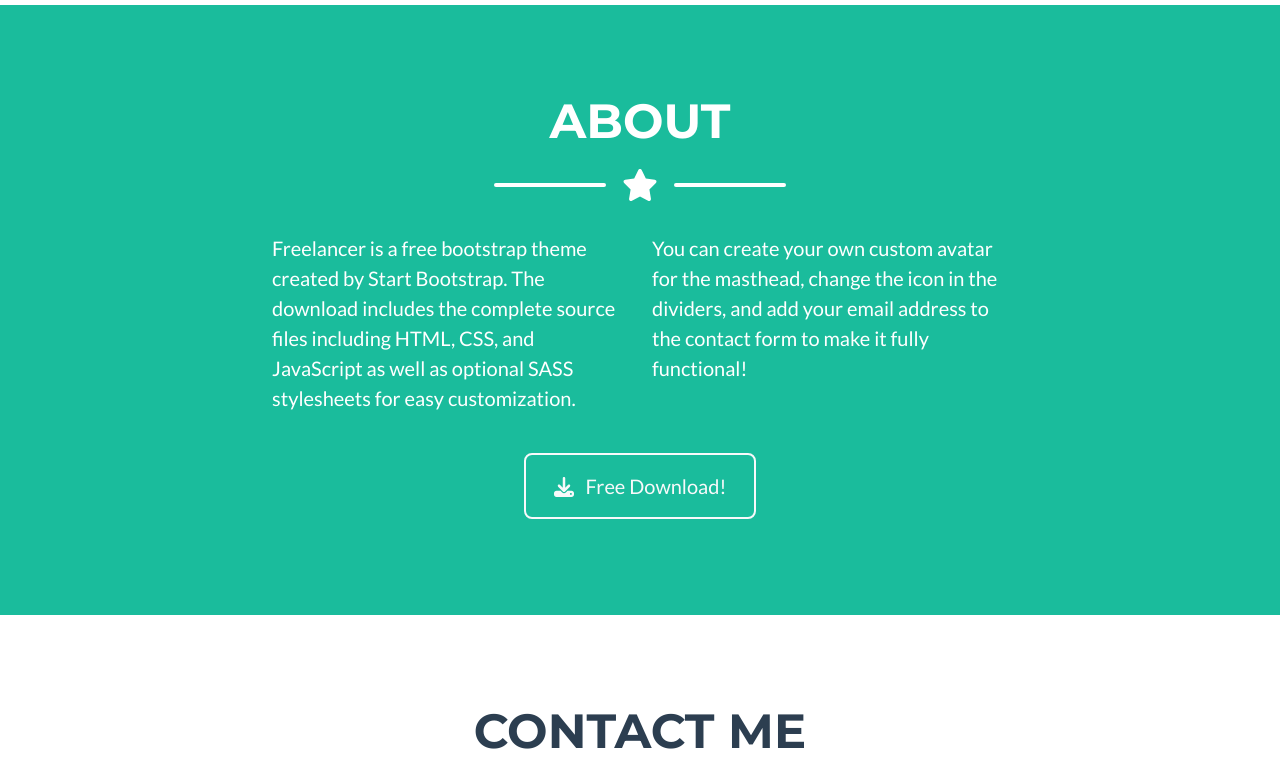
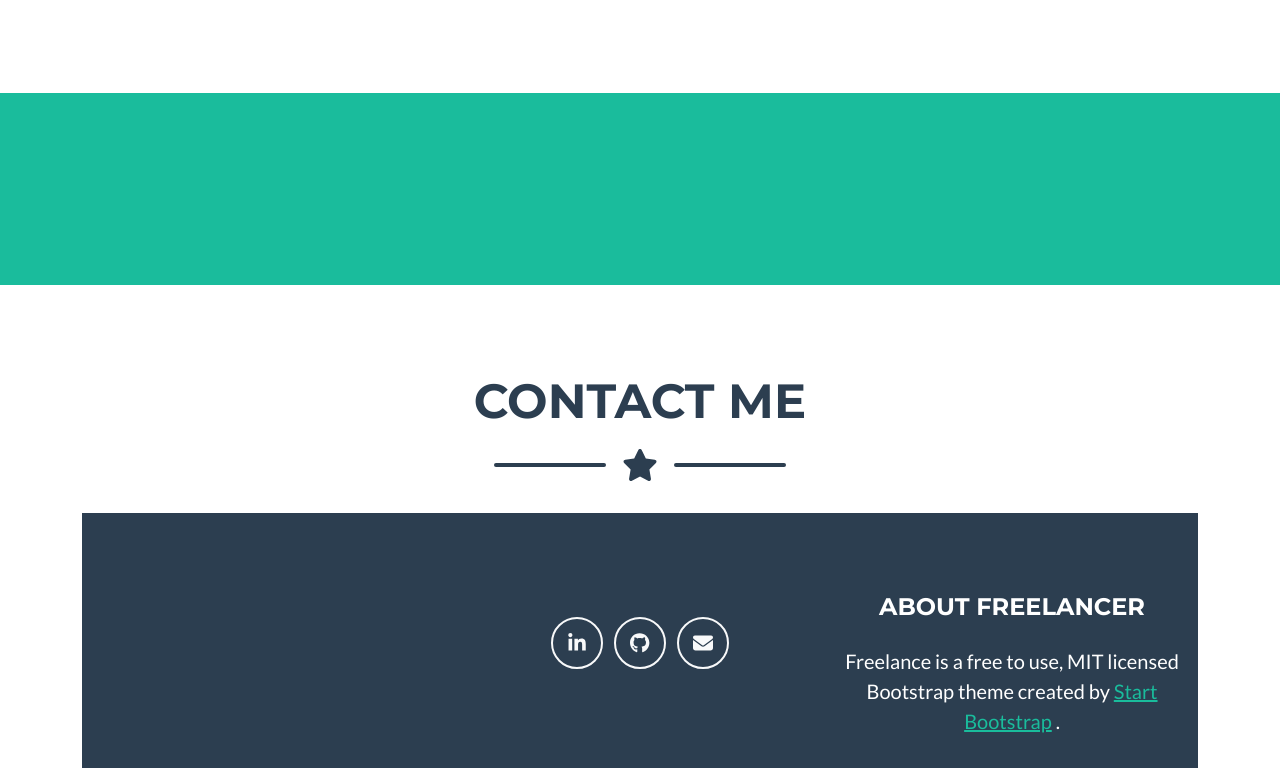
Before and after one commit to Leah-Atkins84/Leah-Atkins84.github.io, a plain HTML site: page index.html in a window 1280 px wide. Shown: the part 1526-2294 px from the top of the page. Drawn offline with nearby package versions, Linux system fonts and the light colour scheme.

Commit message:
Removed about section and added about info to home section and added email link to contact

```diff
--- a/index.html
+++ b/index.html
@@ -28,7 +28,7 @@
                 <div class="collapse navbar-collapse" id="navbarResponsive">
                     <ul class="navbar-nav ms-auto">
                         <li class="nav-item mx-0 mx-lg-1"><a class="nav-link py-3 px-0 px-lg-3 rounded" href="#portfolio">Portfolio</a></li>
-                        <li class="nav-item mx-0 mx-lg-1"><a class="nav-link py-3 px-0 px-lg-3 rounded" href="#about">About</a></li>
+                        <!-- <li class="nav-item mx-0 mx-lg-1"><a class="nav-link py-3 px-0 px-lg-3 rounded" href="#about">About</a></li> -->
                         <li class="nav-item mx-0 mx-lg-1"><a class="nav-link py-3 px-0 px-lg-3 rounded" href="#contact">Contact</a></li>
                     </ul>
                 </div>
@@ -49,6 +49,7 @@
                 </div>
                 <!-- Masthead Subheading-->
                 <p class="masthead-subheading font-weight-light mb-0"> Full Stack Software Engineer </p>
+                <p>Recent Software Engineering graduate with fundamental knowledge of software design, development and testing. Formerly, a Medical Laboratory Scientist, I explored software design with a desire to expand my career opportunities and utilize my collaborative skills. When I’m not writing code, I’m probably enjoying some music or traveling to a new destination..</p>
             </div>
         </header>
         <!-- Portfolio Section-->
@@ -123,28 +124,26 @@
         </section>
         <!-- About Section-->
         <section class="page-section bg-primary text-white mb-0" id="about">
-            <div class="container">
-                <!-- About Section Heading-->
-                <h2 class="page-section-heading text-center text-uppercase text-white">About</h2>
+            <!-- <div class="container">
+                <!-- About Section Heading -->
+                <!-- <h2 class="page-section-heading text-center text-uppercase text-white">About</h2> -->
                 <!-- Icon Divider-->
-                <div class="divider-custom divider-light">
+                <!-- <div class="divider-custom divider-light">
                     <div class="divider-custom-line"></div>
                     <div class="divider-custom-icon"><i class="fas fa-star"></i></div>
                     <div class="divider-custom-line"></div>
-                </div>
+                </div> -->
                 <!-- About Section Content-->
-                <div class="row">
-                    <div class="col-lg-4 ms-auto"><p class="lead">Freelancer is a free bootstrap theme created by Start Bootstrap. The download includes the complete source files including HTML, CSS, and JavaScript as well as optional SASS stylesheets for easy customization.</p></div>
-                    <div class="col-lg-4 me-auto"><p class="lead">You can create your own custom avatar for the masthead, change the icon in the dividers, and add your email address to the contact form to make it fully functional!</p></div>
-                </div>
+                <!-- <div class="row"> -->
+
                 <!-- About Section Button-->
-                <div class="text-center mt-4">
+                <!-- <div class="text-center mt-4">
                     <a class="btn btn-xl btn-outline-light" href="https://startbootstrap.com/theme/freelancer/">
                         <i class="fas fa-download me-2"></i>
                         Free Download!
                     </a>
-                </div>
-            </div>
+                </div> -->
+            <!-- </div> -->
         </section>
         <!-- Contact Section-->
          <section class="page-section" id="contact">
@@ -230,6 +229,7 @@
                         <!-- <a class="btn btn-outline-light btn-social mx-1" href="#!"><i class="fab fa-fw fa-facebook-f"></i></a> -->
                         <a class="btn btn-outline-light btn-social mx-1" href="https://www.linkedin.com/in/leah-atkins-dev-mls/"><i class="fab fa-fw fa-linkedin-in"></i></a>
                         <a class="btn btn-outline-light btn-social mx-1" href="https://github.com/Leah-Atkins84"><i class="fa-brands fa-github"></i></a>
+                        <a class="btn btn-outline-light btn-social mx-1" href="mailto: leah.atkins84@gmail.com"><i class="fa-solid fa-envelope"></i></a>
                     </div>
                     <!-- Footer About Text-->
                     <!--- Keep this text for theme liscensing purposes------------------------------------------>
```
